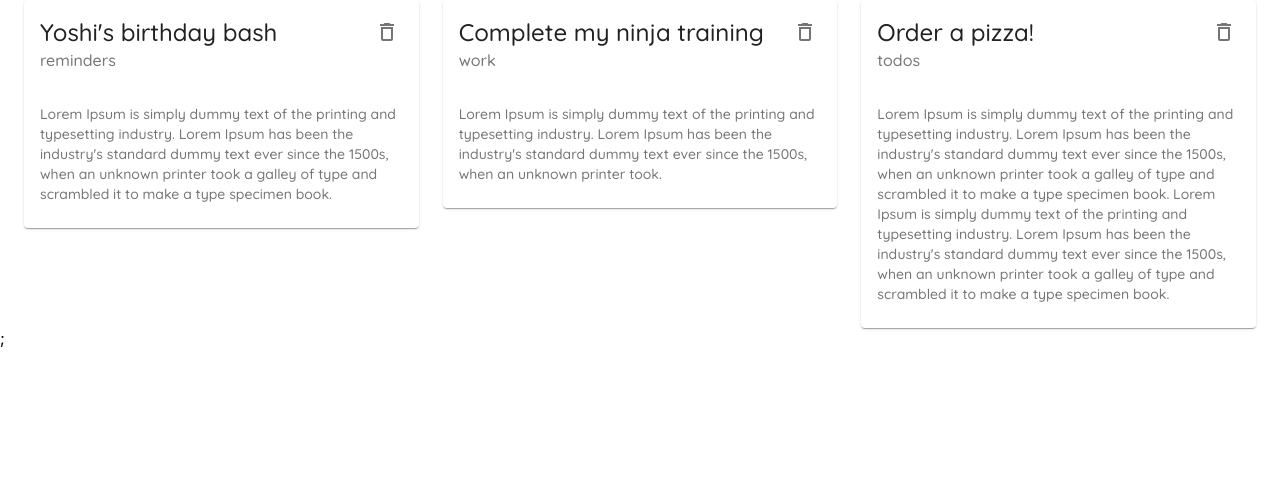
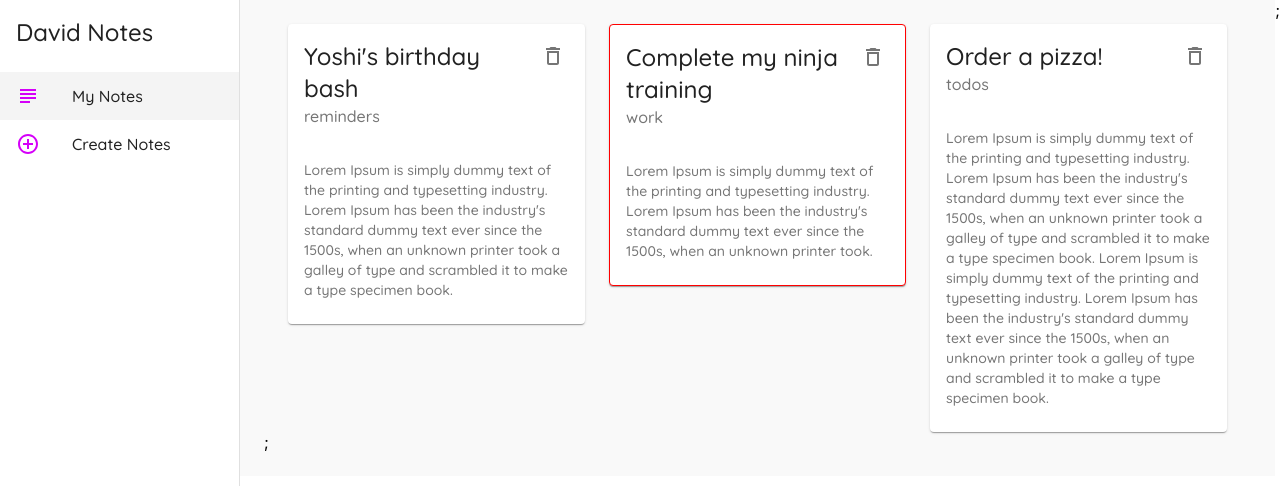
Before and after one commit to davidscarmo/material-ui-tutorial-the-net-ninja, a Next.js app: page /Notes in a window 1280 px wide. Shown: the top 486 px of the page. Built offline with nearby package versions, Linux system fonts and the light colour scheme; data requests are answered from the project's data file.

Commit message:
criacao do sidedrawer e utilizacao de theme props e custom props dentro da makeStyles

```diff
--- /dev/null
+++ b/src/components/Layout/index.tsx
@@ -0,0 +1,100 @@
+import { makeStyles } from "@material-ui/core/styles";
+import React, { ReactNode } from "react";
+import Link from "next/link";
+import { useRouter } from "next/router";
+
+import Drawer from "@material-ui/core/Drawer";
+import Typography from "@material-ui/core/Typography";
+
+import List from "@material-ui/core/List";
+import ListItem from "@material-ui/core/ListItem";
+import ListItemIcon from "@material-ui/core/ListItemIcon";
+import ListItemText from "@material-ui/core/ListItemText";
+import { SubjectOutlined, AddCircleOutlineOutlined } from "@material-ui/icons";
+
+type LayoutProps = {
+  children: ReactNode;
+};
+
+const drawerWidth = 240;
+const useStyles = makeStyles((theme) => {
+  return {
+    page: {
+      background: "#f9f9f9",
+      width: "100%",
+      padding: theme.spacing(3),
+    },
+    drawer: {
+      width: drawerWidth,
+    },
+    drawerPaper: {
+      width: drawerWidth,
+    },
+    root: {
+      display: "flex",
+    },
+    active: {
+      background: "#f4f4f4",
+    },
+    title: {
+      padding: theme.spacing(2),
+    },
+  };
+});
+
+export const Layout = (props: LayoutProps) => {
+  const classes = useStyles();
+  const location = useRouter();
+  const menuItems = [
+    {
+      text: "My Notes",
+      icon: <SubjectOutlined color="secondary" />,
+      path: "/Notes",
+    },
+    {
+      text: "Create Notes",
+      icon: <AddCircleOutlineOutlined color="secondary" />,
+      path: "/Create",
+    },
+  ];
+  return (
+    <div className={classes.root}>
+      {/* App Bar */}
+      {/* side drawer */}
+      <Drawer
+        className={classes.drawer}
+        variant="permanent"
+        anchor="left"
+        classes={{
+          paper: classes.drawerPaper,
+        }}
+      >
+        <div>
+          <Typography variant="h5" className={classes.title}>
+            David Notes
+          </Typography>
+        </div>
+        {/* List / links */}
+        <List>
+          {menuItems.map((item) => (
+            <Link href={item.path}>
+              <ListItem
+                button
+                key={item.text}
+                className={
+                  location.pathname == item.path ? classes.active : null
+                }
+              >
+                <ListItemIcon>{item.icon}</ListItemIcon>
+                <ListItemText primary={item.text}></ListItemText>
+              </ListItem>
+            </Link>
+          ))}
+        </List>
+      </Drawer>
+      <div className={classes.page}>{props.children}</div>;
+    </div>
+  );
+};
+
+export default Layout;
--- a/src/components/NoteCard/index.tsx
+++ b/src/components/NoteCard/index.tsx
@@ -2,21 +2,34 @@ import Card from "@material-ui/core/Card";
 import CardHeader from "@material-ui/core/CardHeader";
 import CardContent from "@material-ui/core/CardContent";
 import { IconButton, Typography } from "@material-ui/core";
+import { makeStyles } from "@material-ui/core/styles";
 import { DeleteOutlined } from "@material-ui/icons";
 type NoteProps = {
   title: string;
   details: string;
   category: string;
   id: number;
+};
+
+type NoteCardProps = {
+  note: NoteProps;
   handleDeleteNote: (id: number) => void;
 };
+const useStyles = makeStyles({
+  test: {
+    border: (note: NoteProps) => {
+      if (note.category == "work") return "1px solid red";
+    },
+  },
+});
 
-export const NoteCard = (note: NoteProps) => {
+export const NoteCard = ({ note, handleDeleteNote }: NoteCardProps) => {
+  const classes = useStyles(note);
   return (
-    <Card elevation={1}>
+    <Card elevation={1} className={classes.test}>
       <CardHeader
         action={
-          <IconButton onClick={() => note.handleDeleteNote(note.id)}>
+          <IconButton onClick={() => handleDeleteNote(note.id)}>
             <DeleteOutlined />
           </IconButton>
         }
--- a/src/pages/Notes/index.tsx
+++ b/src/pages/Notes/index.tsx
@@ -26,7 +26,7 @@ export default function Notes() {
       <Grid container spacing={3}>
         {notes.map((note) => (
           <Grid item xs={12} md={3} lg={4} key={note.id}>
-            <NoteCard {...note} handleDeleteNote={handleDeleteNote}/>
+            <NoteCard note={note} handleDeleteNote={handleDeleteNote} />
           </Grid>
         ))}
       </Grid>
--- a/src/pages/_app.tsx
+++ b/src/pages/_app.tsx
@@ -1,6 +1,7 @@
 import "../styles/globals.css";
 import { createTheme, ThemeProvider } from "@material-ui/core";
 import purple from "@material-ui/core/colors/purple";
+import Layout from "../components/Layout";
 const theme = createTheme({
   palette: {
     primary: {
@@ -20,7 +21,9 @@ const theme = createTheme({
 function MyApp({ Component, pageProps }) {
   return (
     <ThemeProvider theme={theme}>
-      <Component {...pageProps} />;
+      <Layout>
+        <Component {...pageProps} />;
+      </Layout>
     </ThemeProvider>
   );
 }
```
